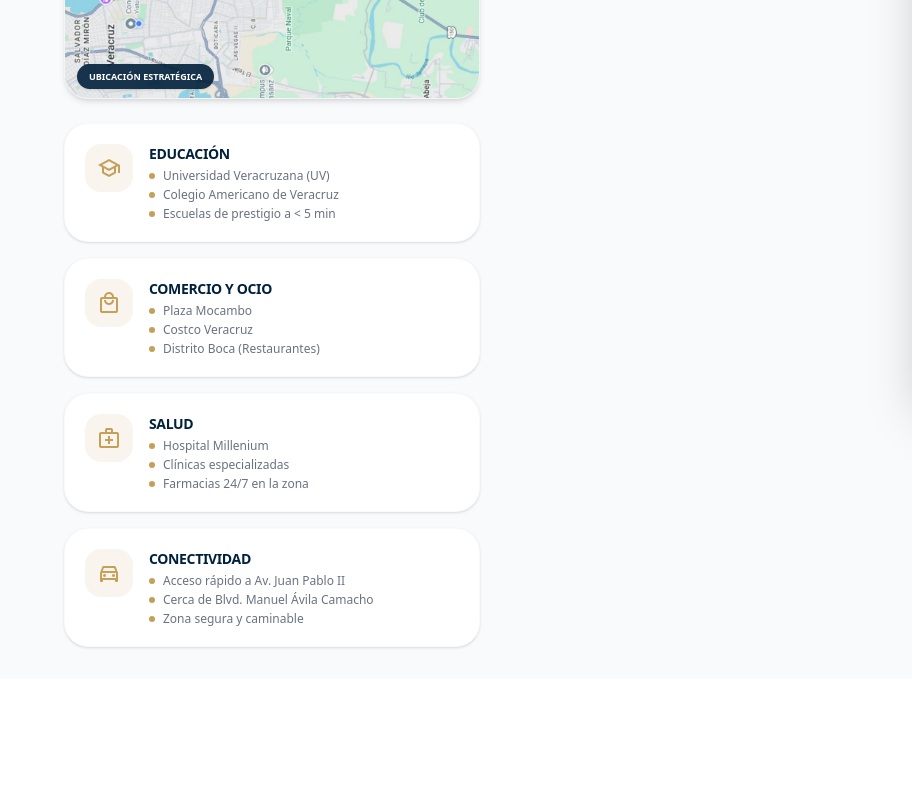
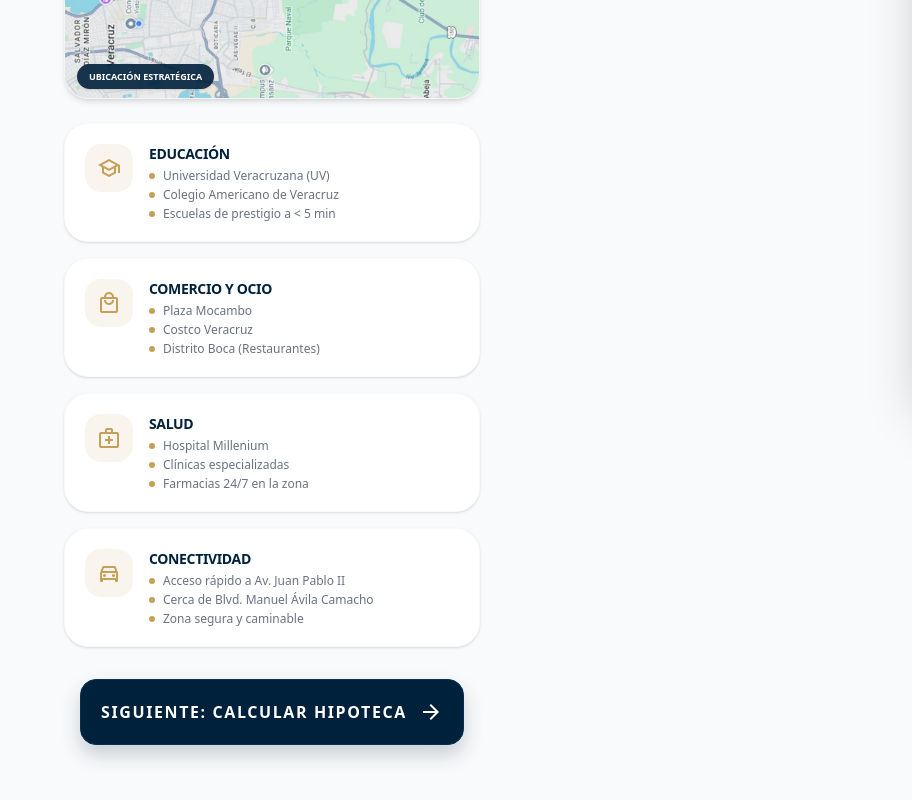
Before and after one commit to ajbeltranl17-cpu/appvisitaclientes, a React (Vite) app: page /analisis/1 in a window 1280 px wide. Shown: the part 400-1200 px from the top of the page, without its empty margins (368-1280 px from the left). Before the commit the page ends 1079 px from the top, so only its background shows below. Built offline with nearby package versions, Linux system fonts and the light colour scheme; no server answers.

Commit message:
Botón grande en análisis hacia hipoteca

```diff
--- a/src/screens/AnalisisZona.tsx
+++ b/src/screens/AnalisisZona.tsx
@@ -79,7 +79,16 @@ export const AnalisisZona = () => {
             </div>
           ))}
         </div>
-
+{/* NUEVO BOTÓN DE SIGUIENTE PASO: CALCULAR HIPOTECA */}
+        <div className="mt-8 pb-8 px-4">
+          <button
+            onClick={() => navigate(`/calculadora/${idVisita}`)}
+            className="w-full bg-[#00213b] text-white py-5 rounded-2xl font-black text-[13px] md:text-base uppercase tracking-widest shadow-[0_10px_20px_rgba(0,33,59,0.2)] flex justify-center items-center gap-3 active:scale-95 transition-all border border-[#00335c]"
+          >
+            Siguiente: Calcular Hipoteca
+            <span className="material-symbols-outlined text-xl">arrow_forward</span>
+          </button>
+        </div>
       </main>
     </div>
   );
```
